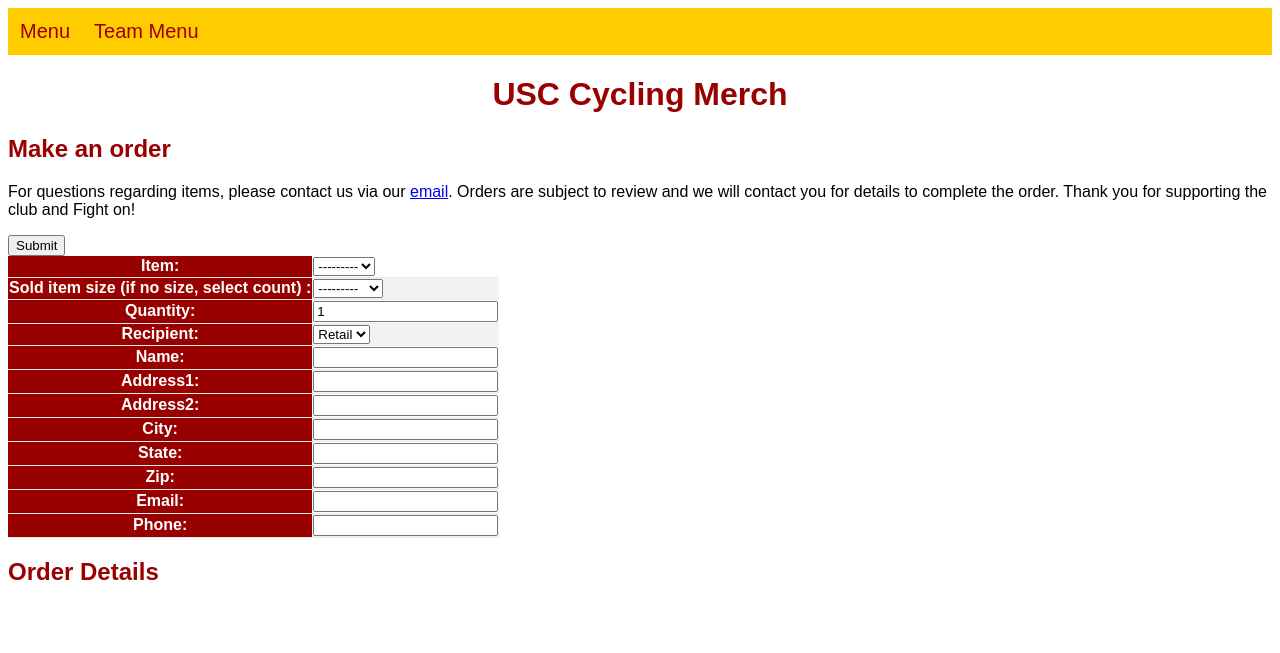
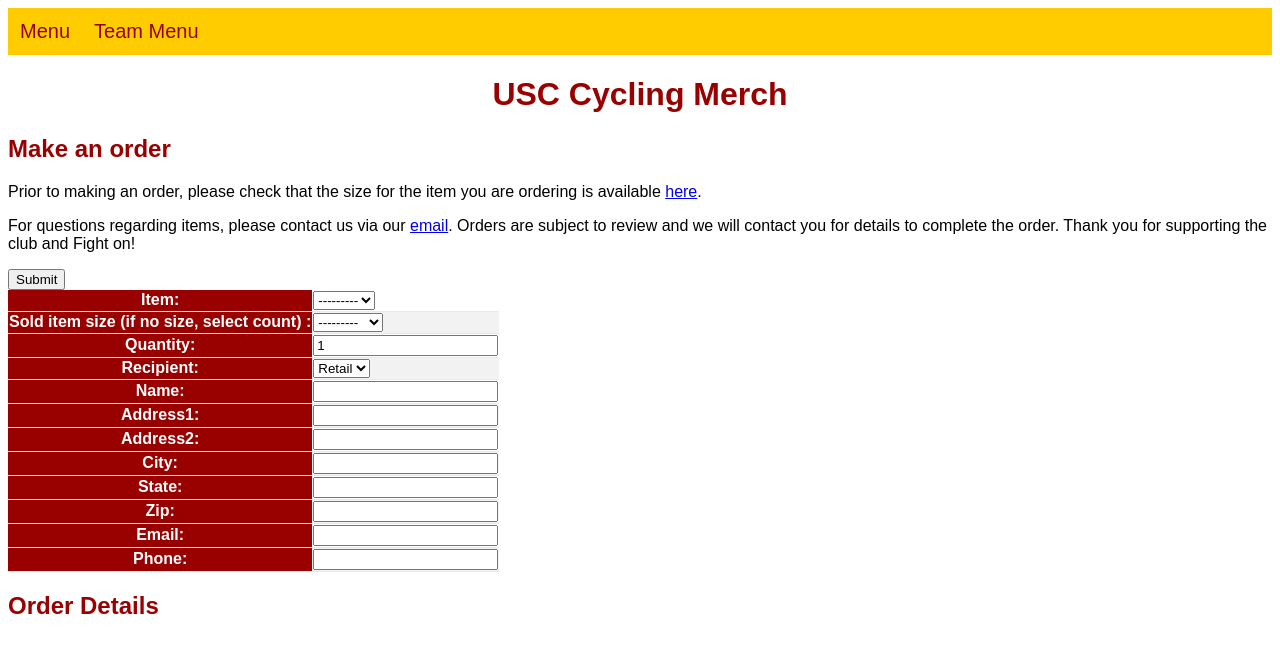
Before and after one commit to kiwiPhrases/sccycling-merch, a Django app: page /order-form/ in a window 1280 px wide. Shown: the top 653 px of the page. Run offline with Django 3.2, Linux system fonts and the light colour scheme; data that the repository does not hold is empty; some libraries are stand-ins or nearby versions.

Commit message:
restricted order form items to only those that can be purchased

```diff
--- a/inv_check/forms.py
+++ b/inv_check/forms.py
@@ -17,6 +17,16 @@ class addItemForm(forms.ModelForm):
 
 
 class orderForm(forms.ModelForm):
+    def __init__(self,*args,**kwargs):
+        super (orderForm,self ).__init__(*args,**kwargs)
+        self.fields['item'].queryset = Item.objects.filter(forSale=True)
+
     class Meta:
         model = Order
         fields = ('item', 'size', 'quantity', 'recipient', 'name', 'address1', 'address2','city','state','zip','email','phone')
+
+
+class itemFilterForm(forms.Form):
+        gender = forms.ChoiceField(choices=Item._meta.get_field('gender').choices)
+        size =  forms.ChoiceField(choices=Order._meta.get_field('size').choices[:-1])
+        itemtype = forms.ChoiceField(choices=Item._meta.get_field('itemtype').choices)
--- a/inv_check/static/inv_check/style.css
+++ b/inv_check/static/inv_check/style.css
@@ -14,6 +14,11 @@ th {
   color: white;
 }
 
+ li {
+    list-style-type: none;
+    display : inline;
+    }
+
 .main {
   margin-left: 0%; /* Same as the width of the sidebar */
   padding-left:0px;
@@ -25,7 +30,7 @@ body {
   padding: 0px;
 }
 
-h1, h2, h3 {
+h1, h2, h3 , h4 {
     color: #990000;
 }
 
--- a/inv_check/templates/inv_check/makeorder.html
+++ b/inv_check/templates/inv_check/makeorder.html
@@ -4,6 +4,8 @@
 
 {% block content %}
     <h2>Make an order</h2>
+    <p>Prior to making an order, please check that the size for the item you are ordering is available <a href="{% url 'item-select-public' %}">here</a>.</p>
+
     <p>For questions regarding items, please contact us via our <a href="sccycling@gmail.com">email</a>. Orders are subject to review and we will contact you for details to complete the order. Thank you for supporting the club and Fight on!</p>
         <table>
         <form method="post" action=".">
--- a/inv_check/views.py
+++ b/inv_check/views.py
@@ -8,7 +8,7 @@ from django.db.models import Max
 from django.contrib.auth import authenticate, login, logout
 from django.contrib.auth.decorators import login_required
 
-from .forms import NameForm,ItemSaleForm, addItemForm, orderForm #, ItemSelectForm
+from .forms import NameForm,ItemSaleForm, addItemForm, orderForm, itemFilterForm #, ItemSelectForm
 
 ## -------------------------- home-page functions --------------------------
 def index(request):
@@ -80,6 +80,7 @@ def findBySelectionPublic(request):
     # create initial context
     defaultImageUrl = 'https://drive.google.com/uc?id=1WZFyFdPikqZtkAI1KtvgmMJzJBzNHT8U'
     context = {'itemChoices':itemChoices, 'fields':{'headers':[], 'rows':[]}, 'img_url':defaultImageUrl}
+    #'form':itemFilterForm(),
 
     # show request on the website
     if request.method == 'GET':
```
Also changed, not shown: inv_check/templates/inv_check/itemchoicesshow.html (+13 -1 lines).
